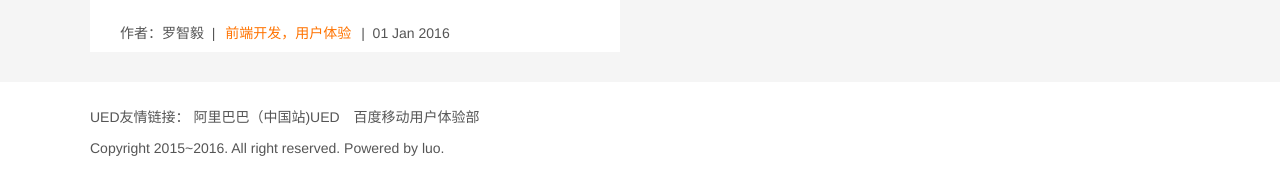
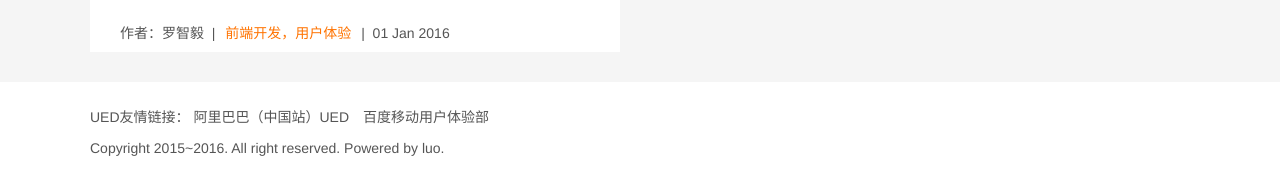
Before and after one commit to luozyiii/blog, a Jekyll site: the page built from index.html, in a window 1280 px wide and 900 px high, scrolled down 2470 px. Shown: the part 718-897 px from the top of the window. Built offline with Jekyll 4.4.1, drawn with Linux system fonts in a browser that asks for light colours.

Commit message:
风格调整

```diff
--- a/_includes/footer.html
+++ b/_includes/footer.html
@@ -2,7 +2,7 @@
 	<div class="container">
 		<p class="link-ued">
 			UED友情链接：
-			<a href="//www.aliued.cn/" title="">阿里巴巴（中国站)UED</a>
+			<a href="//www.aliued.cn/" title="">阿里巴巴（中国站）UED</a>
 			<a href="//mux.baidu.com/" title="">百度移动用户体验部</a>
 		</p>
 		<p>Copyright 2015~2016. All right reserved. Powered by luo.</p>
```
